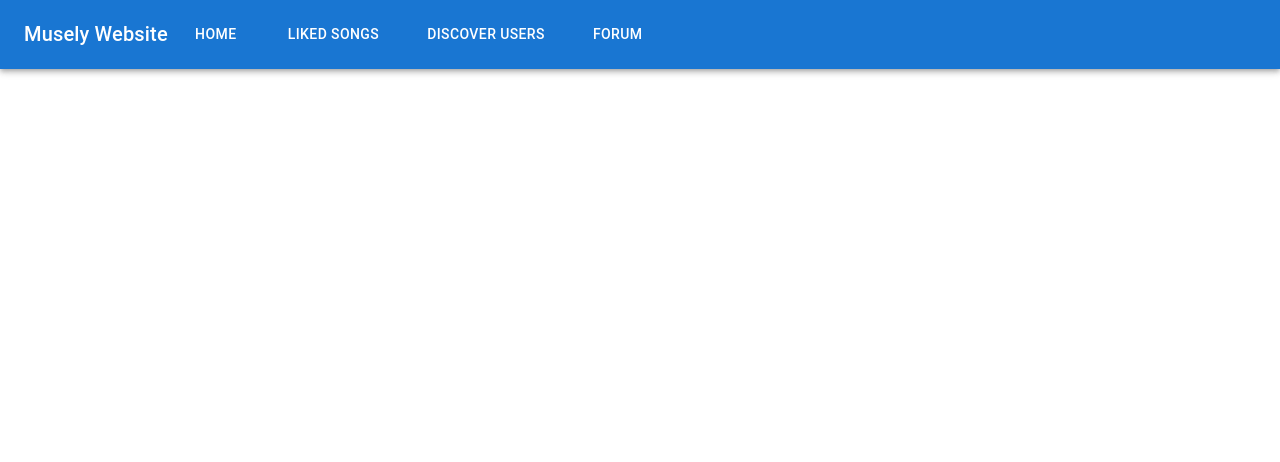
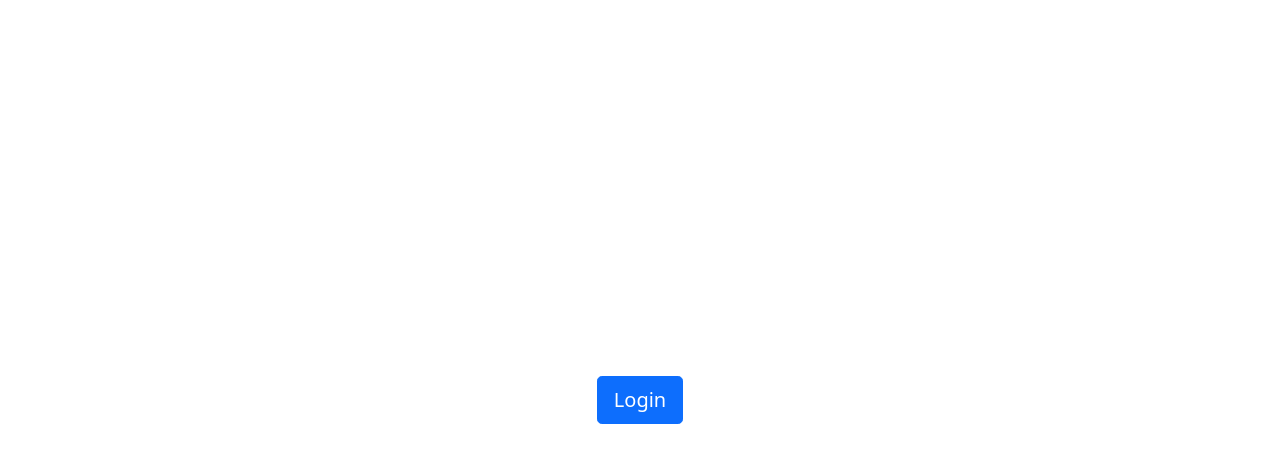
Before and after one commit to yangjus/spotify-proj, a React (Create React App) app in the folder frontend/: page / in a window 1280 px wide. Shown: the top 462 px of the page. Built offline with nearby package versions, Linux system fonts and the light colour scheme.

Commit message:
reroute to login page, fix login to match theme

```diff
--- a/frontend/src/App.js
+++ b/frontend/src/App.js
@@ -11,7 +11,7 @@ function App() {
   return (
     <div className="App">
       <Routes>
-        <Route path="/" element={<Home />}/>
+        <Route path="/" element={<Login />}/>
         <Route path="/home" element={<Home />}/>
         <Route path="*" element={<Error />}/>
       </Routes>
--- a/frontend/src/Login.js
+++ b/frontend/src/Login.js
@@ -6,7 +6,7 @@ const AUTH_URL = "https://accounts.spotify.com/authorize?client_id=8b945ef10ea24
 export default function Login() {
   return (
     <Container className="d-flex justify-content-center align-items-center" style={{ minHeight: "100vh" }}>
-        <a className="btn btn-success btn-lg" href={AUTH_URL}>Login</a>
+        <a className="btn btn-primary btn-lg" href={AUTH_URL}>Login</a>
     </Container>
   )
 }
```
